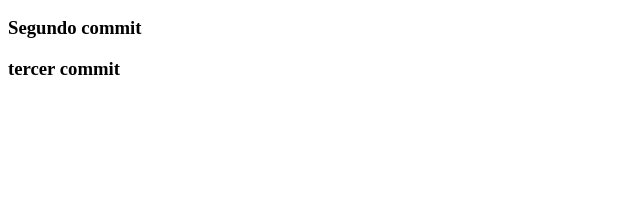
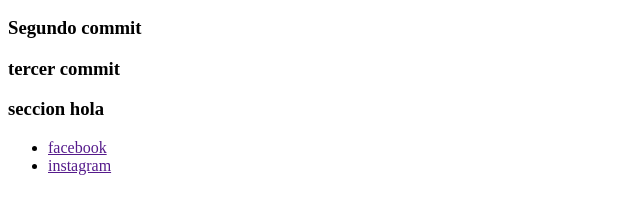
Before and after one commit to francopautasso1/franco, a plain HTML site: page index.html in a window 1280 px wide. Shown: the part 110-324 px from the top of the page, without its empty margins (0-640 px from the left). Drawn offline with Linux system fonts and the light colour scheme.

Commit message:
seccion hola

```diff
--- a/index.html
+++ b/index.html
@@ -11,5 +11,13 @@
     <h2>primer commit</h2>
     <h3>Segundo commit</h3>
     <h3>tercer commit</h3>
+
+    <section>
+        <h3>seccion hola</h3>
+        <ul>
+            <li><a href="">facebook</a></li>
+            <li><a href="">instagram</a></li>
+        </ul>
+    </section>
 </body>
 </html>
```
